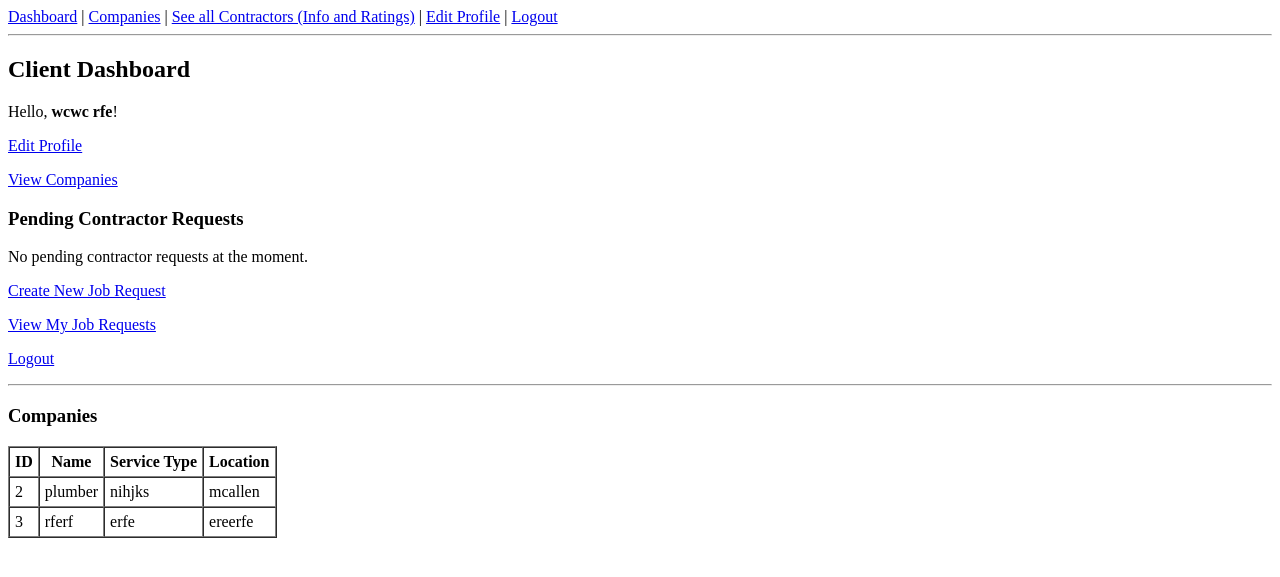
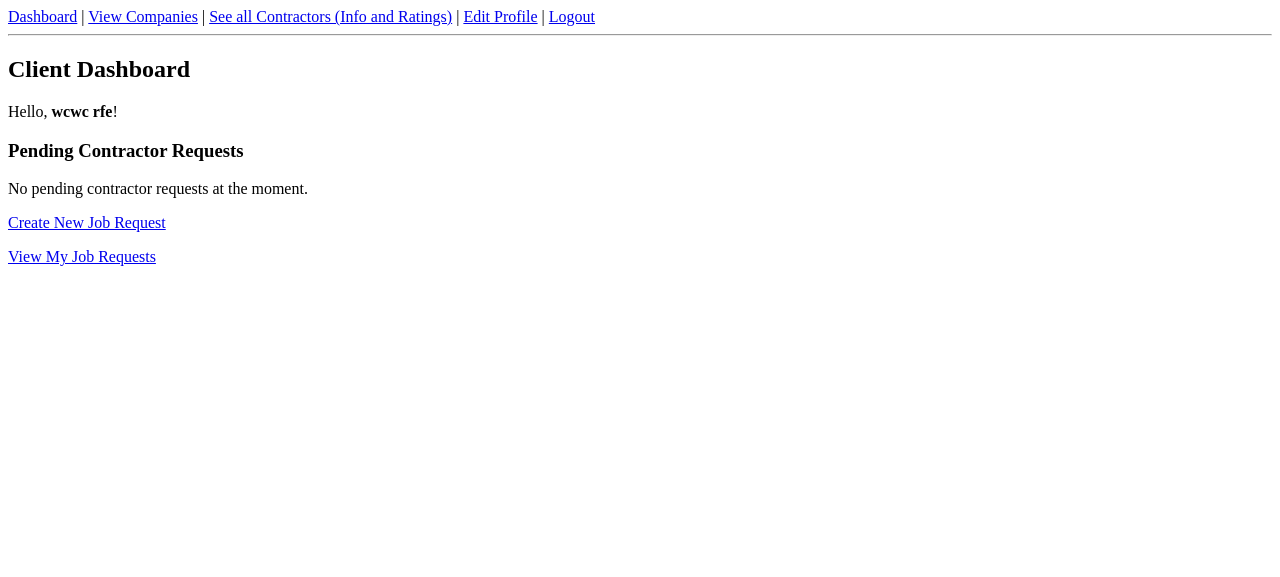
Before and after one commit to flerkjfer/Contractor-Solutions-1, a Flask app: page /dashboard/client in a window 1280 px wide. Shown: the top 577 px of the page. Run offline with Flask 3, Linux system fonts and the light colour scheme; a user stored in the database is signed in; data comes from the database, SQL or seed files in the repository; both versions use the stored data as it was after the commit.

Commit message:
Cleaner UI

```diff
--- a/templates/base.html
+++ b/templates/base.html
@@ -7,7 +7,7 @@
     <nav>
         {% if session.user_id %}
             <a href="/dashboard">Dashboard</a> |
-            <a href="/companies">Companies</a> |
+            <a href="/companies">View Companies</a> |
             <a href="/contractors">See all Contractors (Info and Ratings)</a> |
             <a href="/profile/edit">Edit Profile</a> |
             <a href="/logout">Logout</a>
--- a/templates/dashboard_client.html
+++ b/templates/dashboard_client.html
@@ -3,8 +3,6 @@
 <h2>Client Dashboard</h2>
 
 <p>Hello, <strong>{{ profile.firstName }} {{ profile.lastName }}</strong>!</p>
-<p><a href="{{ url_for('edit_profile') }}">Edit Profile</a></p>
-<p><a href="{{ url_for('list_companies') }}">View Companies</a></p>
 {# <p><a href="{{ url_for('view_all_clients') }}">See Other Clients</a></p> #}
 
 <h3>Pending Contractor Requests</h3>
@@ -23,21 +21,5 @@
 
 <p><a href="{{ url_for('create_jobrequest') }}">Create New Job Request</a></p>
 <p><a href="{{ url_for('view_jobrequests') }}">View My Job Requests</a></p>
-<p><a href="{{ url_for('logout') }}">Logout</a></p>
 
-<hr>
-<h3>Companies</h3>
-<table border="1" cellpadding="5" cellspacing="0">
-    <tr>
-        <th>ID</th><th>Name</th><th>Service Type</th><th>Location</th>
-    </tr>
-    {% for c in companies %}
-    <tr>
-        <td>{{ c.companyID }}</td>
-        <td>{{ c.name }}</td>
-        <td>{{ c.serviceType }}</td>
-        <td>{{ c.location }}</td>
-    </tr>
-    {% endfor %}
-</table>
 {% endblock %}
```
Also changed, not shown: templates/dashboard_contractor.html (+2 -21 lines), project.db.
